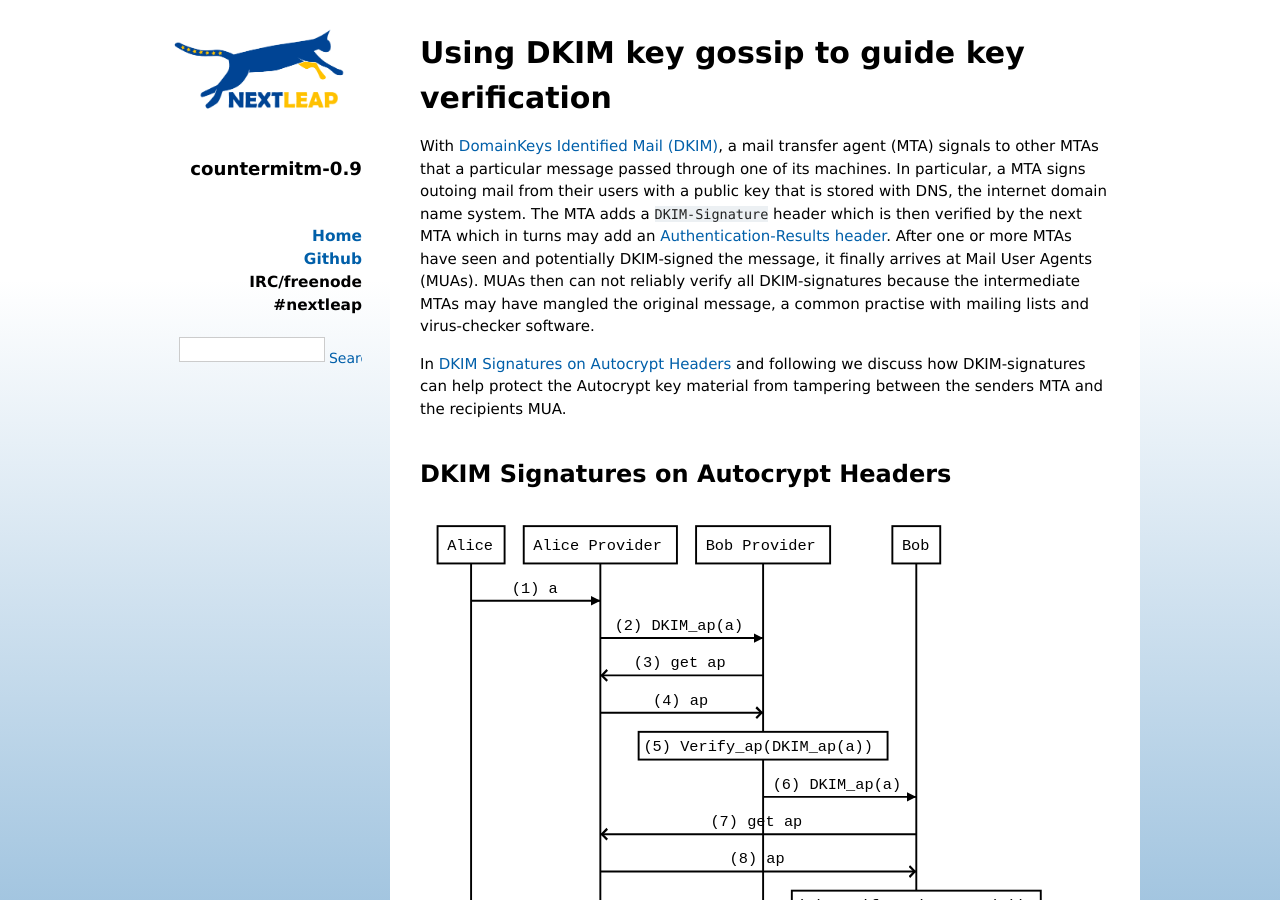
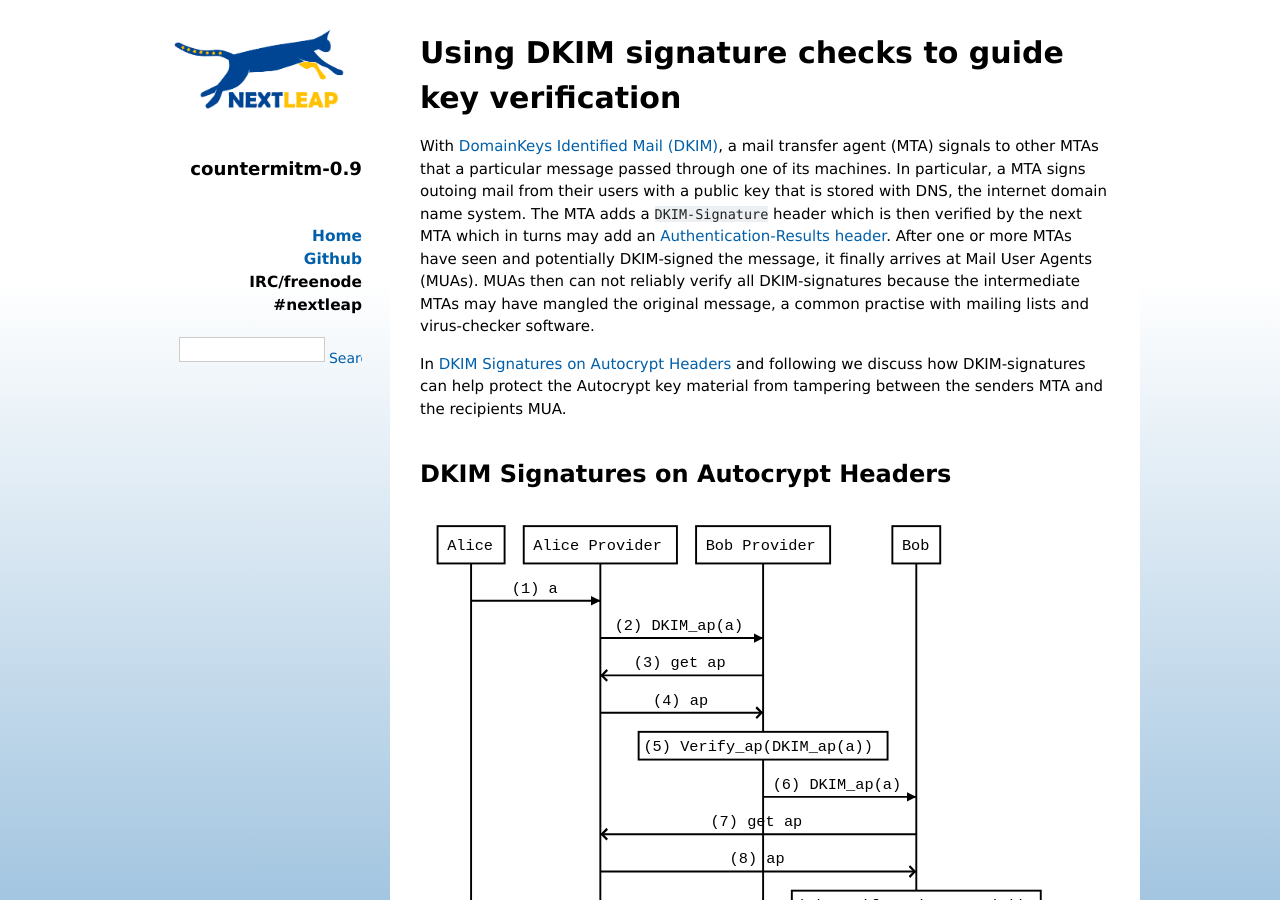
Before and after one commit to nextleap-project/countermitm, a Sphinx documentation site: the page built from source/dkim.rst, in a window 1280 px wide and 900 px high. Built offline with Sphinx 7.4.7, drawn with Linux system fonts in a browser that asks for light colours.

Commit message:
fix title, thanks @valodim

```diff
--- a/source/dkim.rst
+++ b/source/dkim.rst
@@ -2,7 +2,7 @@
 
     \newpage
 
-Using DKIM key gossip to guide key verification
+Using DKIM signature checks to guide key verification
 =======================================================
 
 With `DomainKeys Identified Mail (DKIM) <https://dkimorg>`_,
```
